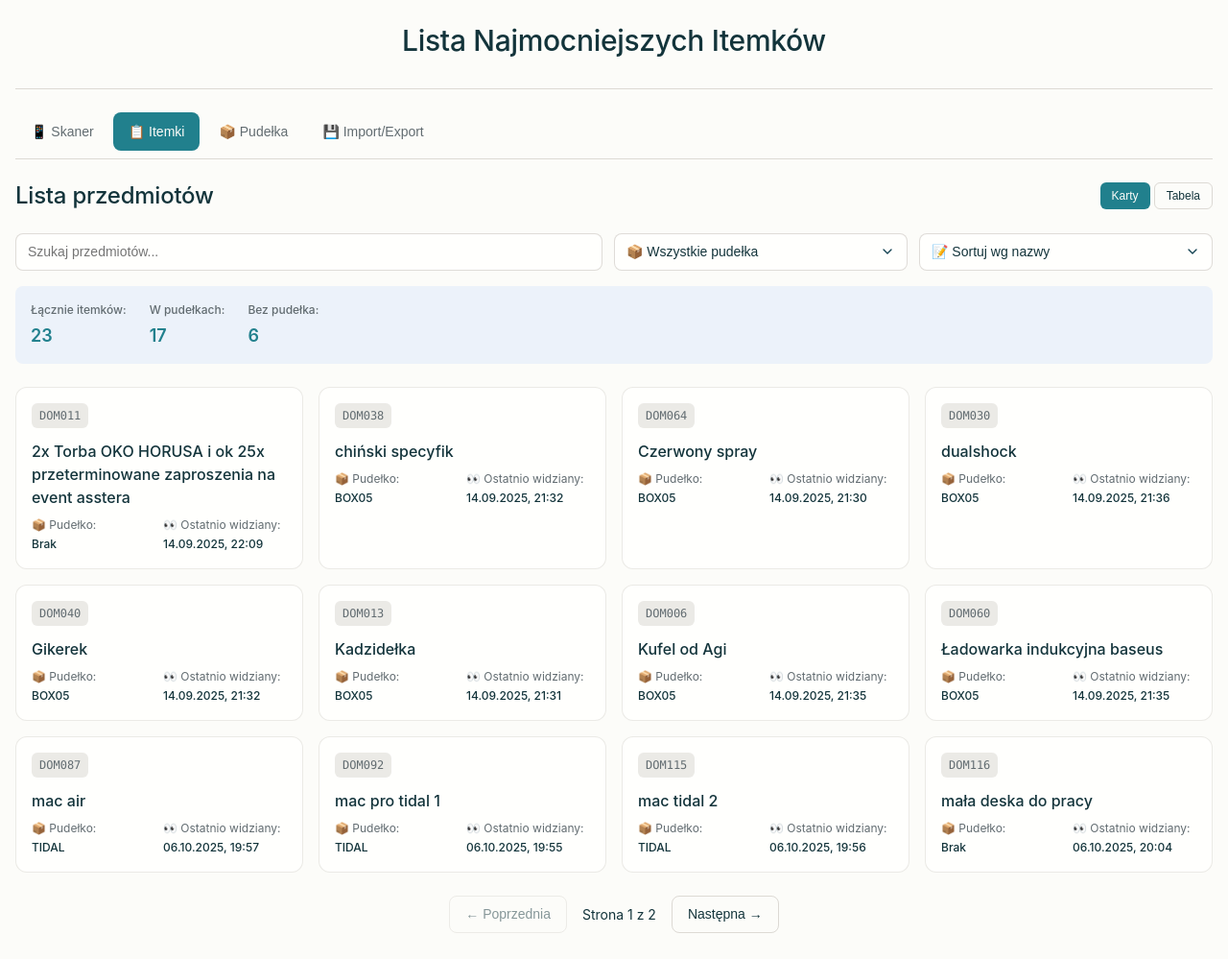
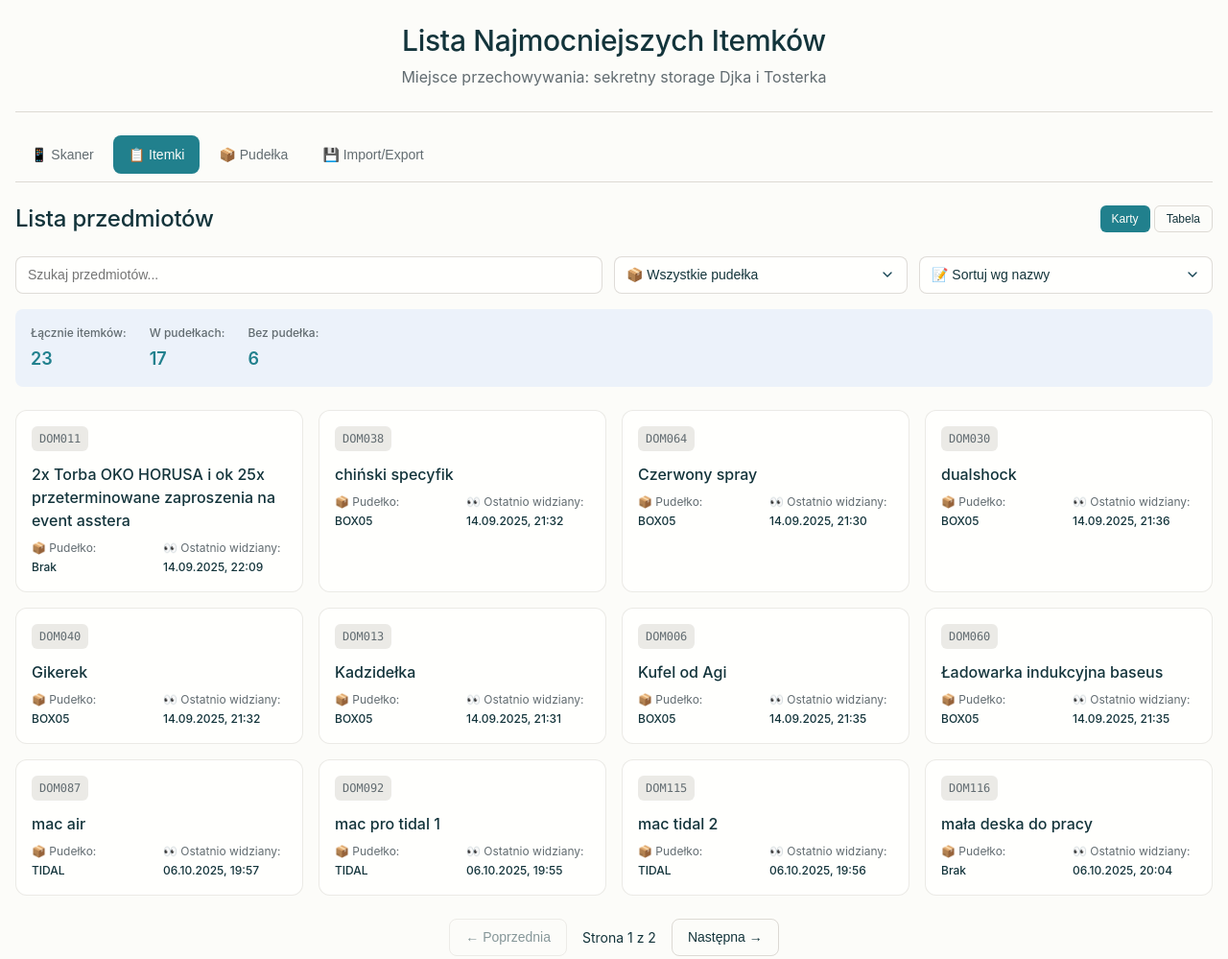
Before and after one commit to ogwerset/itemki, a plain HTML site: page index.html in a window 1280 px wide. Shown: the whole page at 96% size. Drawn offline with Linux system fonts and the light colour scheme; a web font is replaced by a local one.

Commit message:
Update index.html

```diff
--- a/index.html
+++ b/index.html
@@ -11,6 +11,7 @@
     <div class="container">
         <header class="app-header">
             <h1>Lista Najmocniejszych Itemków</h1>
+            <p class="app-subtitle">Miejsce przechowywania: sekretny storage Djka i Tosterka</p>
         </header>
 
         <!-- Navigation -->
```
